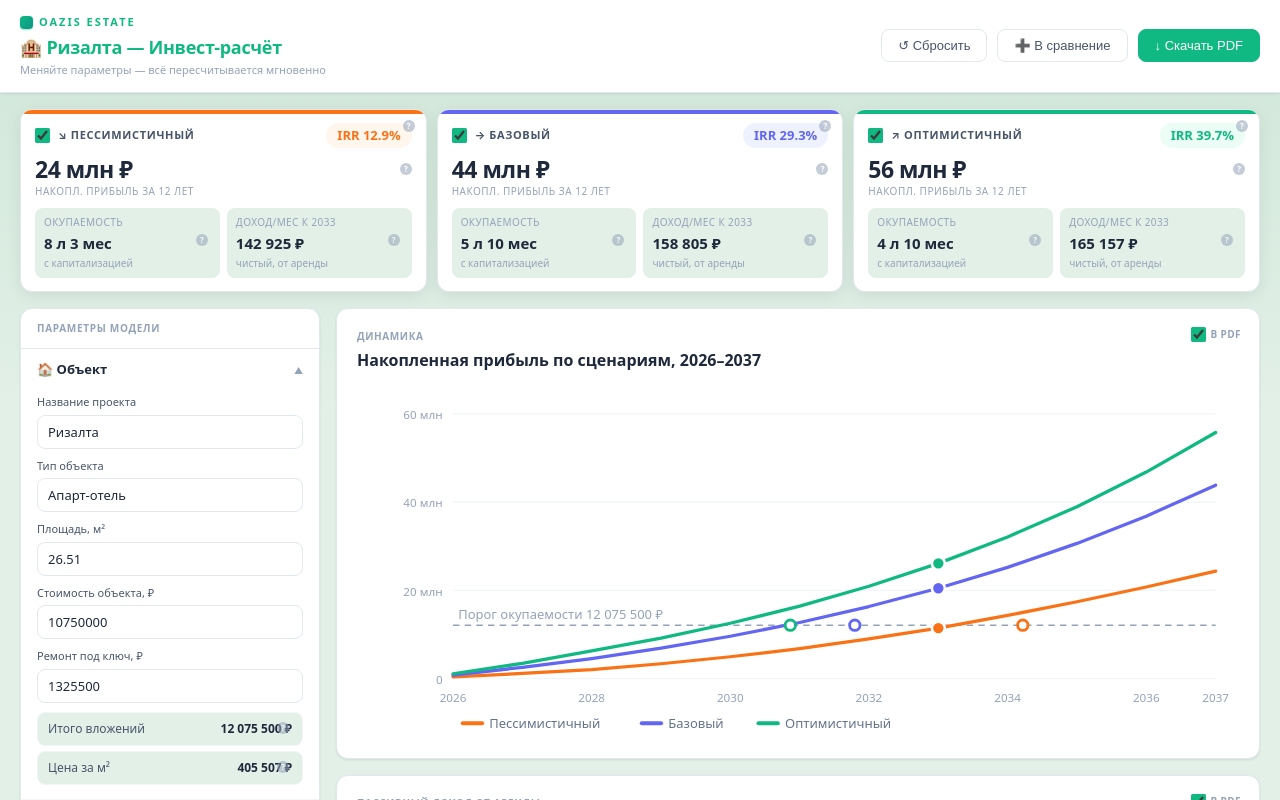
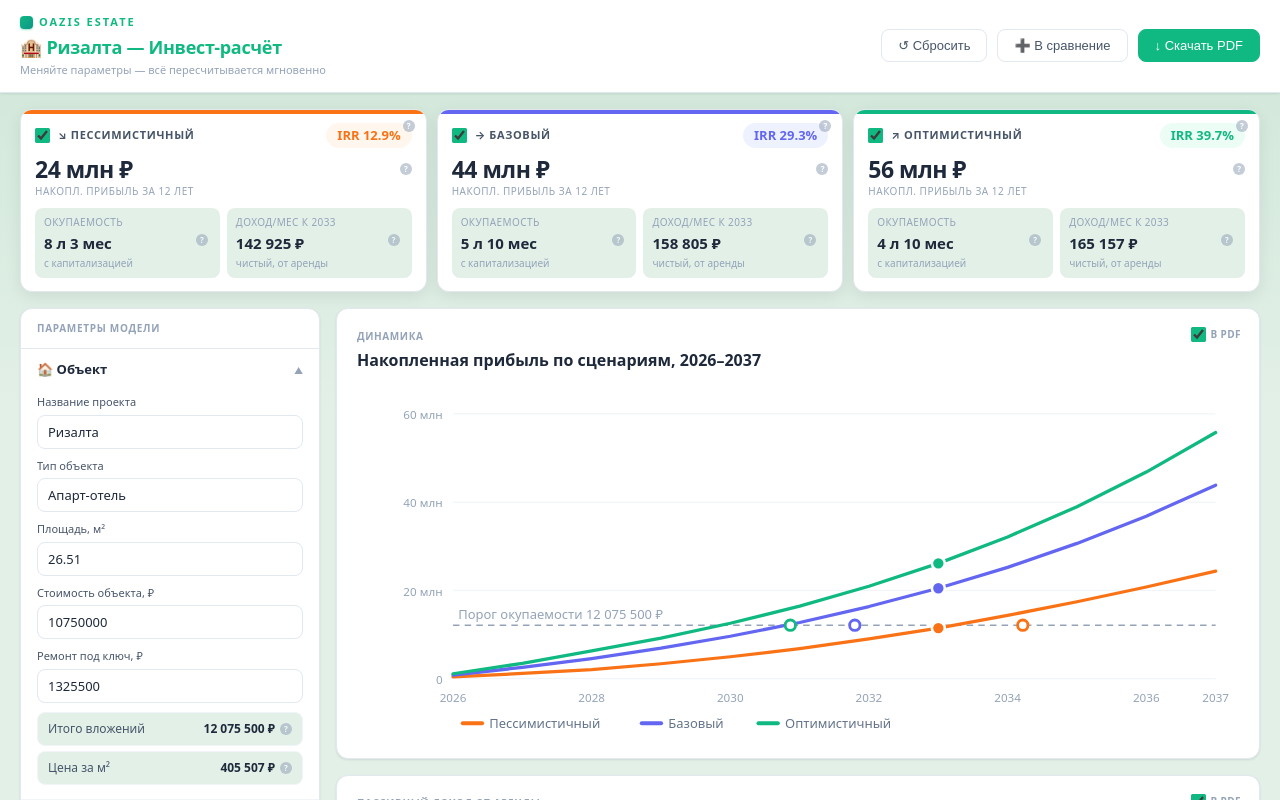
Before and after one commit to annaradchenko2705-prog/rizalta-invest, a plain HTML site: page index.html in a window 1280 px wide. Shown: the top 800 px of the page. Drawn offline with Linux system fonts and the light colour scheme.

Commit message:
fix: значок подсказки больше не накладывается на ₽ в строках расчёта
Co-Authored-By: Claude Opus 4.7 <noreply@anthropic.com>

```diff
--- a/index.html
+++ b/index.html
@@ -120,6 +120,8 @@ body{font-family:system-ui,-apple-system,'Segoe UI',sans-serif;background:linear
 .has-explain:hover::after{opacity:1;background:var(--base)}
 .badge.has-explain::after{top:-3px;right:-3px}
 .card-big.has-explain::after{top:6px;right:0}
+.p-calc .has-explain{padding-right:17px}
+.p-calc .has-explain::after{top:50%;transform:translateY(-50%);right:0}
 .explain-tip{position:fixed;z-index:60;max-width:320px;opacity:0;visibility:hidden;transition:opacity .1s;
   background:#0f172a;color:#e2e8f0;border-radius:11px;padding:11px 13px;font-size:12px;line-height:1.5;
   box-shadow:0 10px 34px rgba(0,0,0,.32);border:1px solid #1e293b}
```
